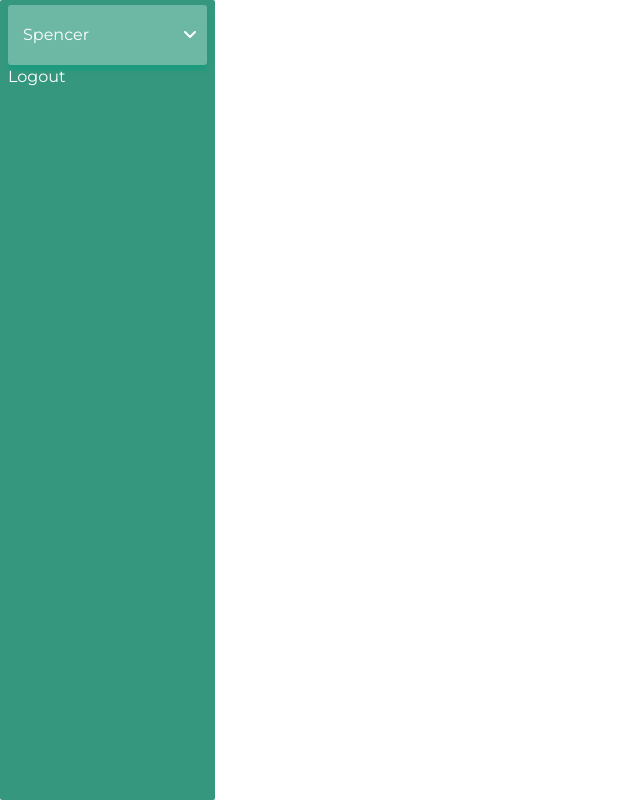
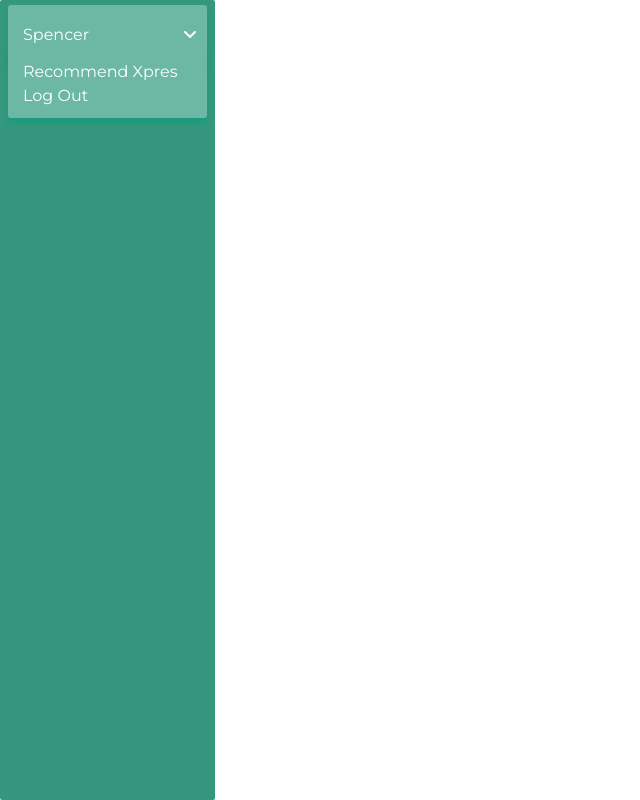
Before and after one commit to skabeo/xpress-frontend, a React (Vite) app: page / in a window 1280 px wide. Shown: the whole page, without its empty margins (0-640 px from the left). Built offline with nearby package versions, Linux system fonts and the light colour scheme; sample sign-in values are in the browser's storage.

Commit message:
Complete drop down design

```diff
--- a/src/components/sidebar/Sidebar.jsx
+++ b/src/components/sidebar/Sidebar.jsx
@@ -14,16 +14,22 @@ const Sidebar = () => {
 
       */}
       {/* design side bar */}
-      <div className='sidebar-user-name'>
-        <p>Spencer</p>
-        <span onClick={() => setAngleIcon(!angleIcon)}>
-          <FontAwesomeIcon icon={ angleIcon ? faAngleUp : faAngleDown} />
-        </span>
+      <div className='main-sidebar-user-name'>
+        <div className='sidebar-user-name'>
+          <p>Spencer</p>
+          <span onClick={() => setAngleIcon(!angleIcon)}>
+            <FontAwesomeIcon icon={ angleIcon ? faAngleUp : faAngleDown} />
+          </span>
+        </div>
+        { !angleIcon &&
+        <div className='name-drop-down-options'>
+          <p>Recommend Xpres</p>
+          <Link to='/logout'>
+            <button>Log Out</button>
+          </Link>
+        </div> }
       </div>
 
-      <Link to='/logout'>
-        <button>Logout</button>
-      </Link>
     </div>
   )
 }
--- a/src/components/sidebar/styles/sidebar.css
+++ b/src/components/sidebar/styles/sidebar.css
@@ -12,6 +12,7 @@
 }
 
 .sidebar-user-name {
+  position: relative;
   display: flex;
   justify-content: space-between;
   align-items: center;
@@ -21,3 +22,15 @@
   box-shadow: 0 5px 4px rgba(0, 161, 126, 0.5);
   height: 60px;
 }
+
+.name-drop-down-options {
+  position: absolute;
+  background: #6cb8a5;
+  top: 50px;
+  left: 8px;
+  right: 8px;
+  border-radius: 3px;
+  box-shadow: 0 5px 4px rgba(0, 161, 126, 0.5);
+  padding: 10px 10px 10px 15px;
+  z-index: 99;
+}
```
